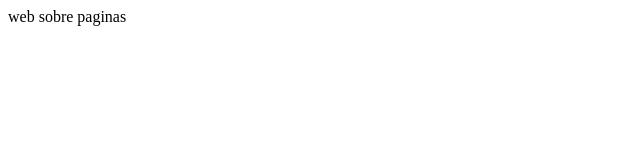
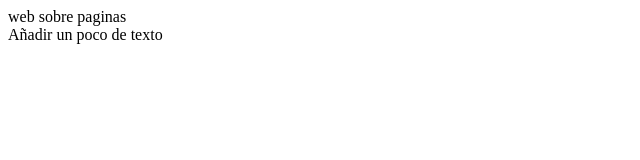
Before and after one commit to vperleo/pagina, a plain HTML site: page index.html in a window 1280 px wide. Shown: the whole page, without its empty margins (0-640 px from the left). Drawn offline with Linux system fonts and the light colour scheme.

Commit message:
commit 2

```diff
--- a/index.html
+++ b/index.html
@@ -4,6 +4,7 @@
         <title>Document</title>
     </head>
     <body>
-        web sobre paginas
+        web sobre paginas <br>
+        A&ntilde;adir un poco de texto
     </body>
     </html>
```
